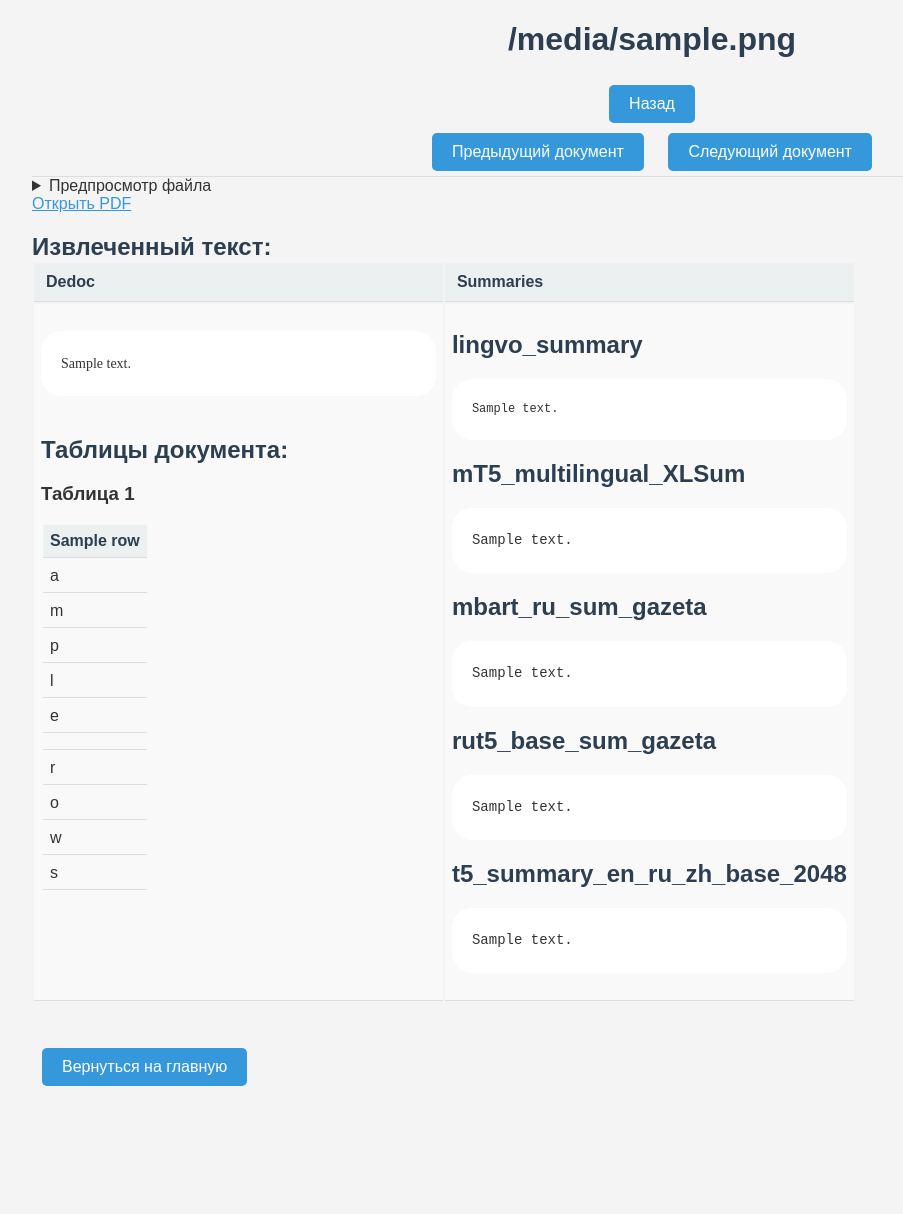
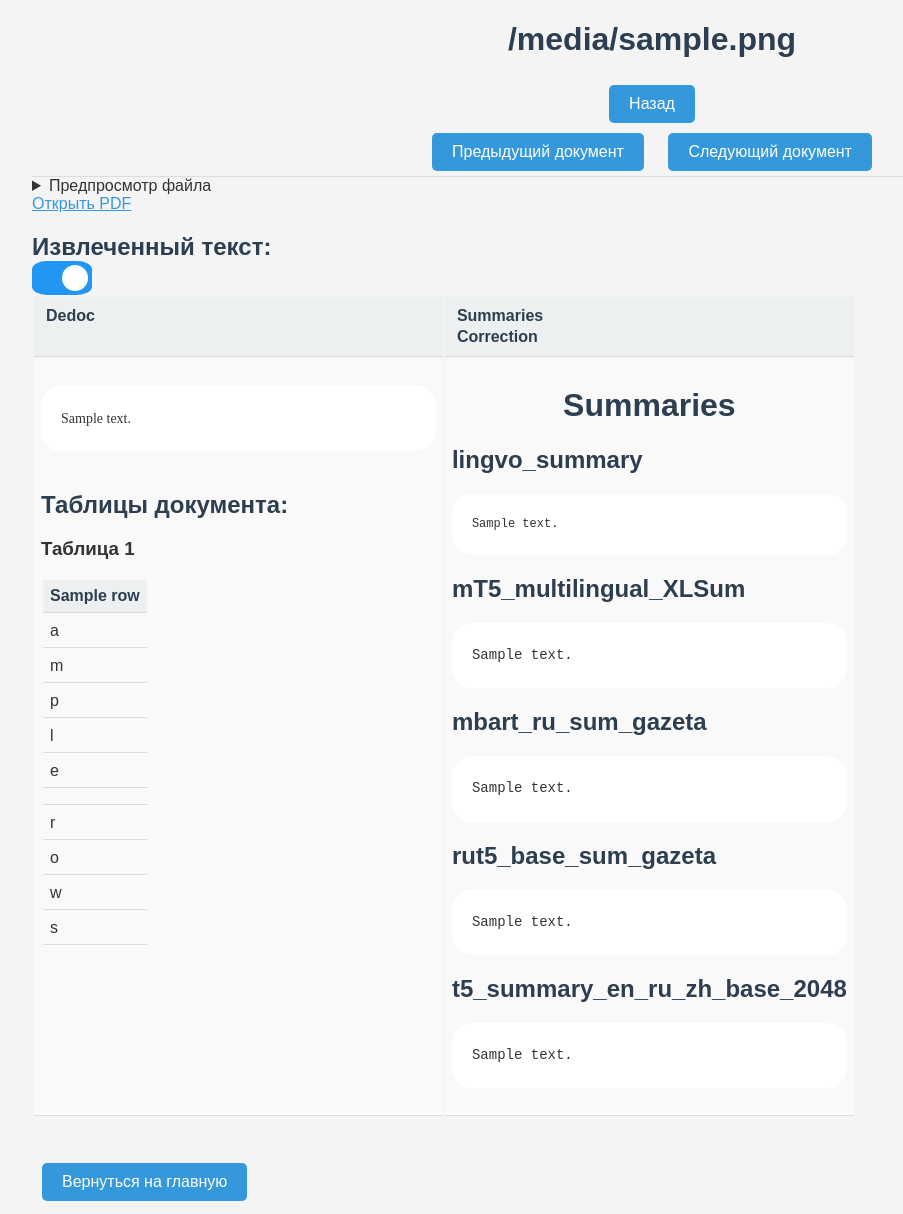
Before and after one commit to B4rb4r1s/Happy, a Flask app: page /elib_dataset_document/1 in a window 1280 px wide. Shown: the whole page, without its empty margins (0-903 px from the left). Before the commit the page ends 1086 px from the top, so only its background shows below. Run offline with Flask 3, Linux system fonts and the light colour scheme; a database or web service that is not in the repository returns one stand-in record (values such as "Sample title"); some libraries are stand-ins or nearby versions.

Commit message:
visual update

```diff
--- a/app.py
+++ b/app.py
@@ -490,8 +490,13 @@ def elib_dataset():
 #         return redirect(url_for('elib_dataset'))
 
 
-@app.route('/elib_dataset_document/<int:doc_id>')
+@app.route('/elib_dataset_document/<int:doc_id>', methods=['GET', 'POST'])
 def elib_dataset_document(doc_id):
+
+    # changer = None
+    # if request.method == 'POST':
+    # changer = request.form.get('changer')
+
     conn = db_connection()
     cursor = conn.cursor()
 
@@ -523,23 +528,55 @@ def elib_dataset_document(doc_id):
     summaries = cursor.fetchone()
     if not summaries:
         summaries = [None]*5
+        sums = False
+    else:
+        sums = True
+
+    cursor.execute('''
+        SELECT fred_t5_large,
+               rum2m100,
+               sage_fredt5_distilled,
+               sage_fredt5_large,
+               sage_m2m100,
+               language_tool,
+               langtool
+        FROM elibrary_dataset_spell
+        WHERE doc_id = %s;
+    ''', (doc_id,))
+    corrections = cursor.fetchone()
+    if not corrections:
+        corrections = [None]*7
+        cors = False
+    else:
+        cors = True
 
     prev_id, next_id = get_adjacent_ids(doc_id, 'elibrary_dataset')
 
     cursor.close()
     conn.close()
     return render_template('elib_dataset_document.html',
+                           changer_ =       'summ',
                            id_doc =         docs[0],
                            filename =       docs[1],
                            text_dedoc =     WHITESPACE_HANDLER(docs[2]),
 
                            tables = tables,
 
-                           lingvo_summary = summaries[0],
-                           mt5_summary = summaries[1],
-                           mbart_summary = summaries[2],
-                           rut5_summary = summaries[3],
-                           t5_summary = summaries[4],
+                           sums =           sums,
+                           lingvo_summary =     summaries[0],
+                           mt5_summary =        summaries[1],
+                           mbart_summary =      summaries[2],
+                           rut5_summary =       summaries[3],
+                           t5_summary =         summaries[4],
+
+                           cors =           cors,
+                           fred_t5_large =          corrections[0],
+                           rum2m100 =               corrections[1],
+                           sage_fredt5_distilled =  corrections[2],
+                           sage_fredt5_large =      corrections[3],
+                           sage_m2m100 =            corrections[4],
+                           language_tool =          corrections[5],
+                           langtool =               corrections[6],
 
                            prev_id=prev_id,
                            next_id=next_id)
@@ -604,7 +641,7 @@ def get_adjacent_ids(current_id, table):
 @app.route('/pdf/<filename>')
 def serve_pdf(filename):
     # return send_from_directory('uploads', filename)
-    for dirs in os.listdir('prj/Datasets/GRNTI/elibrary/'):
+    for dirs in os.listdir('prj/Datasets/GRNTI/elibrary'):
         if filename in os.listdir(f'prj/Datasets/GRNTI/elibrary/{dirs}'):
             print(f'prj/Datasets/GRNTI/elibrary/{dirs}/{filename}', flush=True)
             return send_from_directory(f'prj/Datasets/GRNTI/elibrary/{dirs}/', filename)
--- a/templates/elib_dataset_document.html
+++ b/templates/elib_dataset_document.html
@@ -5,6 +5,85 @@
     <meta name="viewport" content="width=device-width, initial-scale=1.0">
     <title>Документ</title>
     <link rel="stylesheet" href="{{ url_for('static', filename='style.css') }}"/>
+
+    <style>
+        #corr {
+            display: none;
+        }
+        .toggle-switch {
+            position: relative;
+            display: inline-block;
+            width: 60px;
+            height: 34px;
+        }
+        .toggle-switch input {
+            opacity: 0;
+            width: 0;
+            height: 0;
+        }
+
+        .slider {
+            border-radius: 25%;
+            position: absolute;
+            cursor: pointer;
+            top: 0;
+            left: 0;
+            right: 0;
+            bottom: 0;
+            background-color: #ccc;
+            -webkit-transition: .4s;
+            transition: .4s;
+        }
+
+        .slider:before {
+            transform: translateX(0px);
+
+            border-radius: 100%;
+            position: absolute;
+            content: "";
+            height: 26px;
+            width: 26px;
+            left: 4px;
+            bottom: 4px;
+            background-color: white;
+            -webkit-transition: .4s;
+            transition: .4s;
+        }
+
+        input:checked + .slider {
+            background-color: #2196F3;
+        }
+
+        input:focus + .slider {
+            box-shadow: 0 0 1px #2196F3;
+        }
+
+        input:checked + .slider:before {
+            -webkit-transform: translateX(26px);
+            -ms-transform: translateX(26px);
+            transform: translateX(26px);
+        }
+    </style>
+    <script>
+        // JavaScript function to toggle between div blocks
+        function toggleDivs() {
+            var summ = document.getElementById('summ');
+            var corr = document.getElementById('corr');
+            console.log(summ, corr)
+            // var div1 = document.getElementsByClassName('summ');
+            // var div2 = document.getElementsByClassName('corr');
+
+            if (corr.style.display === 'block')
+            {
+                summ.style.display = 'block';
+                corr.style.display = 'none';
+            } else {
+                summ.style.display = 'none';
+                corr.style.display = 'block';
+            }
+        }
+    </script>
+
 </head>
 <body>
     <div class="container">
@@ -35,6 +114,23 @@
             <a href="{{ url_for('serve_pdf', filename=filename) }}" target="_blank">Открыть PDF</a>
 
             <h2>Извлеченный текст:</h2>
+            <div class="summary-correction-changer">
+                <label class="toggle-switch">
+                    <input type="checkbox" id="switch" onclick="toggleDivs()" checked>
+                    <span class="slider"></span>
+                </label>
+            </div>
+
+
+            <!-- <div id="div1">This is the first div block.</div>
+            <div id="div2">This is the second div block.</div> -->
+
+            {% if changer == 'summ' %}
+                <div class="block option1-block">Контент для варианта 1</div>
+            {% elif changer == 'corr' %}
+                <div class="block option2-block">Контент для варианта 2</div>
+            {% endif %}
+
             <table>
                 <tbody>
                     <th class="extracted-document">
@@ -42,6 +138,7 @@
                     </th>
                     <th>
                         <p>Summaries</p>
+                        <p>Correction</p>
                     </th>
                     <tr class="row-section">
                         <td class="extracted-document">
@@ -76,6 +173,8 @@
 
                         </td>
                         <td class="right-cell">
+                            <div id="summ">
+                                <h1>Summaries</h1>
                                 <!-- MODELS = ['./Happy/Models/csebuetnlp--mT5_multilingual_XLSum',
                                             './Happy/Models/IlyaGusev--mbart_ru_sum_gazeta',
                                             './Happy/Models/IlyaGusev--rut5_base_sum_gazeta',
@@ -109,6 +208,47 @@
                                         <h2>t5_summary_en_ru_zh_base_2048</h2>
                                         <pre class="elib_summaries">{{ t5_summary }}</pre>
                                     {% endif %}
+                                </div>
+                            </div>
+                            <div id="corr">
+                                <h1>Corrections</h1>
+                                <!-- fred_t5_large
+                                     rum2m100
+                                     sage_fredt5_distilled
+                                     sage_fredt5_large
+                                     sage_m2m100
+                                     language_tool
+                                     langtool -->
+                                <div>
+                                    {% if langtool %}
+                                        <h2>langtool</h2>
+                                        <pre class="elib_corrector document-text">{{ langtool }}</pre>
+                                    {% endif %}
+                                </div>
+                                <div>
+                                    {% if fred_t5_large %}
+                                        <h2>fred_t5_large</h2>
+                                        <pre class="elib_corrector document-text">{{ fred_t5_large }}</pre>
+                                    {% endif %}
+                                </div>
+                                <div>
+                                    {% if rum2m100 %}
+                                        <h2>rum2m100</h2>
+                                        <pre class="elib_corrector document-text">{{ rum2m100 }}</pre>
+                                    {% endif %}
+                                </div>
+                                <div>
+                                    {% if sage_fredt5_distilled %}
+                                        <h2>sage_fredt5_distilled</h2>
+                                        <pre class="elib_corrector document-text">{{ sage_fredt5_distilled }}</pre>
+                                    {% endif %}
+                                </div>
+                                <div>
+                                    {% if sage_m2m100 %}
+                                        <h2>sage_m2m100</h2>
+                                        <pre class="elib_corrector document-text">{{ sage_m2m100 }}</pre>
+                                    {% endif %}
+                                </div>
                             </div>
                         </td>
                     </tr>
--- a/templates/index.html
+++ b/templates/index.html
@@ -67,8 +67,8 @@
             </div>
 
             <div class="navigator">
-                <a href="{{ url_for('dataset') }}" class="button">База данных документов</a>
-                <br>
+                <!-- <a href="{{ url_for('dataset') }}" class="button">База данных документов</a>
+                <br> -->
                 <a href="{{ url_for('elib_dataset') }}" class="button">База данных eLibrary</a>
             </div>
         </div>
```
Lines whose indentation alone changed are shown as unchanged.
